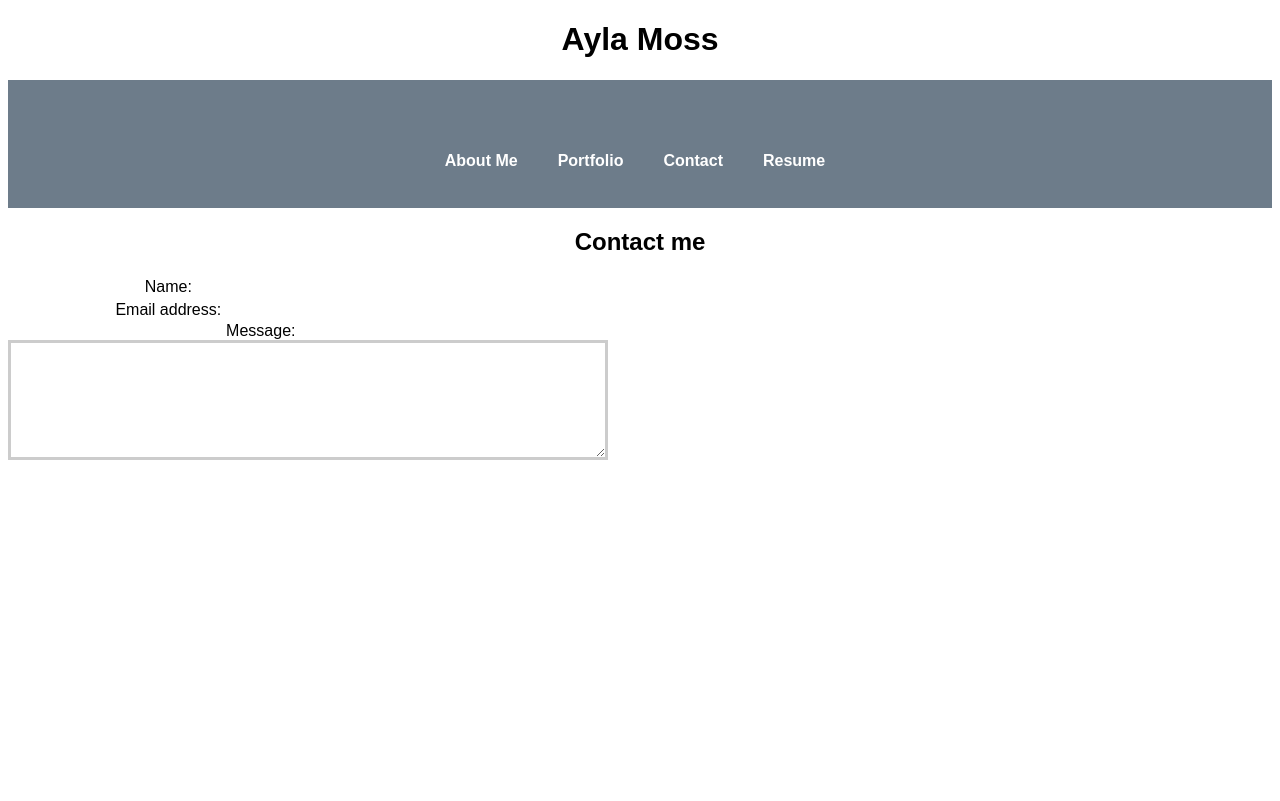
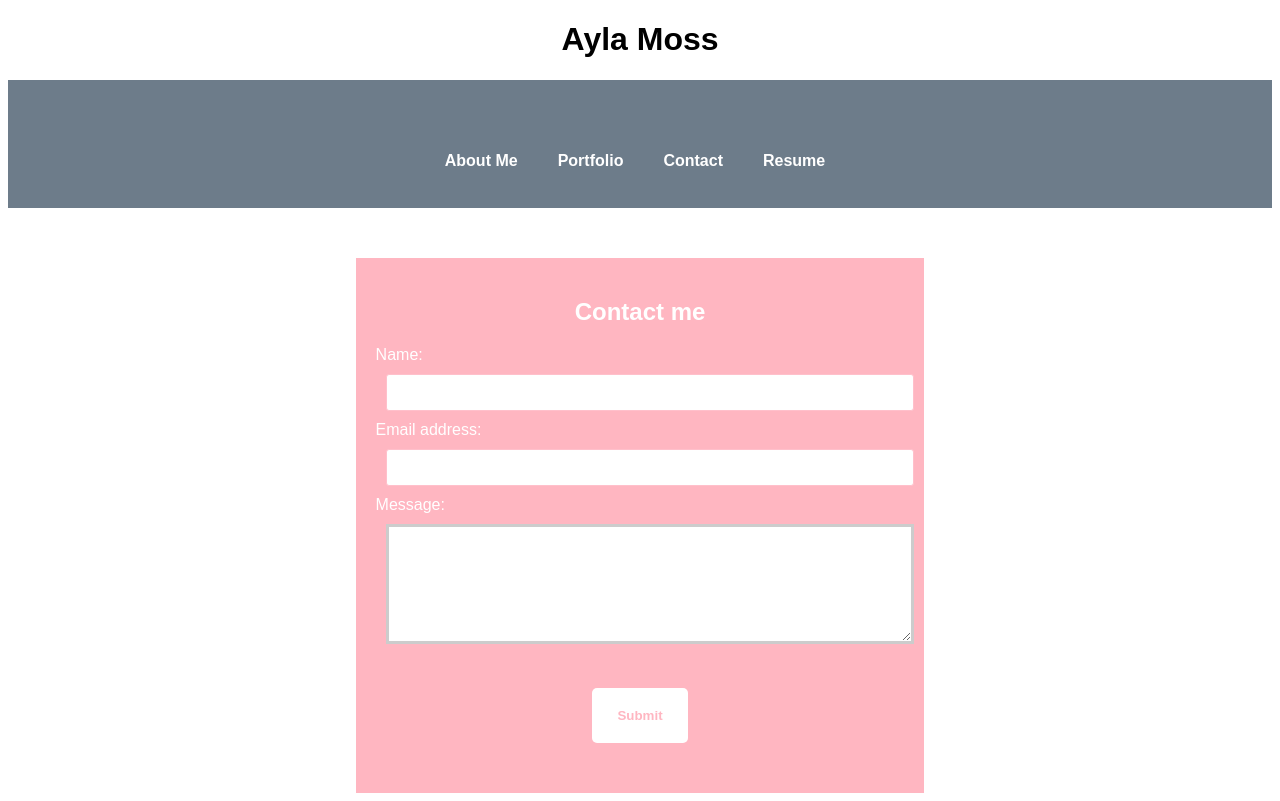
Before and after one commit to Ayla122/react-portfolio, a React (Create React App) app in the folder my-app/: page /#/contact in a window 1280 px wide. Built offline with nearby package versions, Linux system fonts and the light colour scheme; a web font is replaced by a local one.

Commit message:
styled  contact form

```diff
--- a/my-app/src/Components/Contact.js
+++ b/my-app/src/Components/Contact.js
@@ -7,8 +7,9 @@ function ContactForm() {
     // JSX
     return (
         <section>
-            <h1>Contact me</h1>
+
             <form id="contact-form">
+                <h1>Contact me</h1>
                 <div>
                     <label htmlFor="name">Name:</label>
                     <input type="text" name="name" />
--- a/my-app/src/index.css
+++ b/my-app/src/index.css
@@ -48,44 +48,27 @@ h2 {
   justify-content: center;
 }
 
-button {
-  text-decoration: none;
-  padding: 0.25rem 1rem;
-  border-radius: .5rem;
-  border: none;
-  outline: none;
-  cursor: pointer;
-  margin: 0 1px;
-  background-color: var(--secondary);
+form {
+  width: 45%;
+  margin: auto;
+  margin-top: 50px;
+  background-color: lightpink;
+  padding: 20px;
+  color: white;
 }
 
-button:hover {
-  opacity: .8;
-}
-
-button[disabled] {
-  cursor: default;
-  opacity: .8;
-}
-
-img {
-  max-width: 100%;
-}
-
-span[role="img"] {
-  cursor: default;
-}
-
-form {
-  width: 40%;
+label{
+  float: left;
 }
 
 input {
-  padding: 0.25rem;
-  border: 1px solid var(--dark);
-  outline: none;
+  padding: 10px;
+  border: 1px solid pink;
   border-radius: 3px;
-  transition: box-shadow 0.2s;
+  transition: box-shadow 5px;
+  margin: 10px;
+  width: 100%;
+
 }
 
 input:focus {
@@ -122,10 +105,11 @@ nav  li {
 }
 
 textarea {
-	width: 600px;
+	width: 100%;
 	height: 120px;
 	border: 3px solid #cccccc;
 	padding: 5px;
+  margin: 10px;
 }
 
 .container {
@@ -232,15 +216,15 @@ textarea {
 }
 
 button {
-	background: var(--primary);
+	background-color: white;
 	border: 0;
 	border-radius: 5px;
-	color: #fff;
+	color: lightpink;
 	cursor: pointer;
-
 	font-weight: 600;
 	margin-bottom: 30px;
-	padding: 10px 15px;
+  margin-top: 30px;
+	padding: 20px 25px;
 }
 
 a {
```
